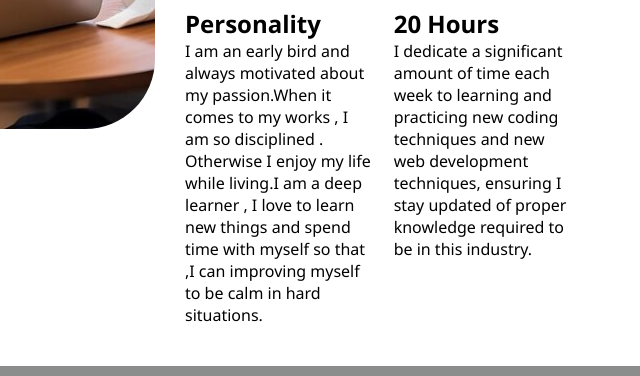
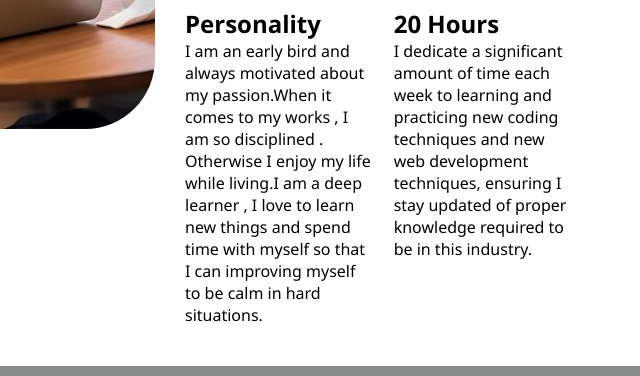
Before and after one commit to Lovnimesh/Lovnimesh.github.io, a plain HTML site: page about.html in a window 1280 px wide. Shown: the part 1082-1458 px from the top of the page, 629-1269 px from the left. Drawn offline with Linux system fonts and the light colour scheme.

Commit message:
Update about.html

```diff
--- a/about.html
+++ b/about.html
@@ -44,7 +44,7 @@
                 </div>
                 <div class="botr">
                     <h2>Personality</h2>
-                    <p1>I am an early bird and always motivated about my passion.When it comes to my works , I am so disciplined . Otherwise I enjoy my life while living.I am a deep learner , I love to learn new things and spend time with myself so that ,I can improving myself to be calm in hard situations.
+                    <p1>I am an early bird and always motivated about my passion.When it comes to my works , I am so disciplined . Otherwise I enjoy my life while living.I am a deep learner , I love to learn new things and spend time with myself so that I can improving myself to be calm in hard situations.
 
                     </p1>
                 </div>
```
